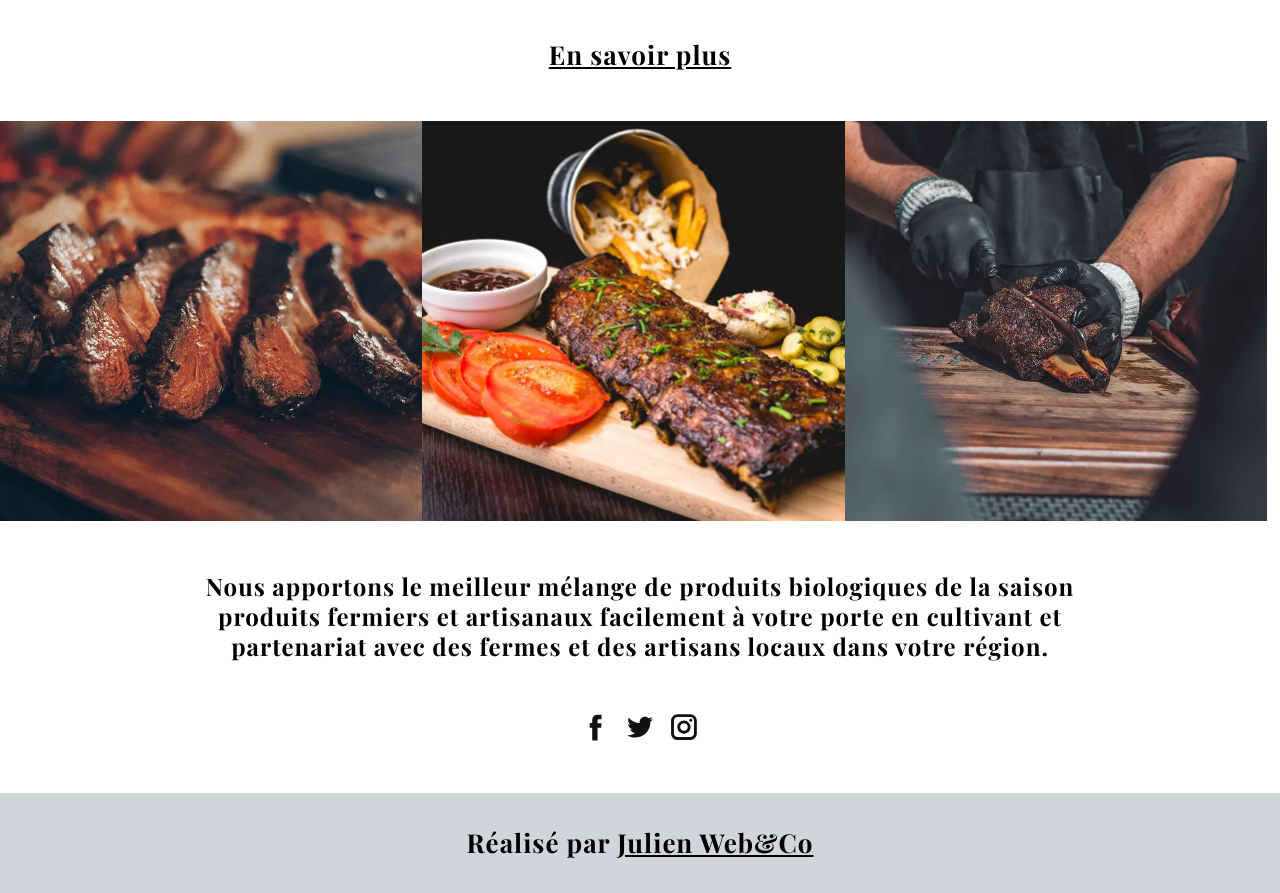
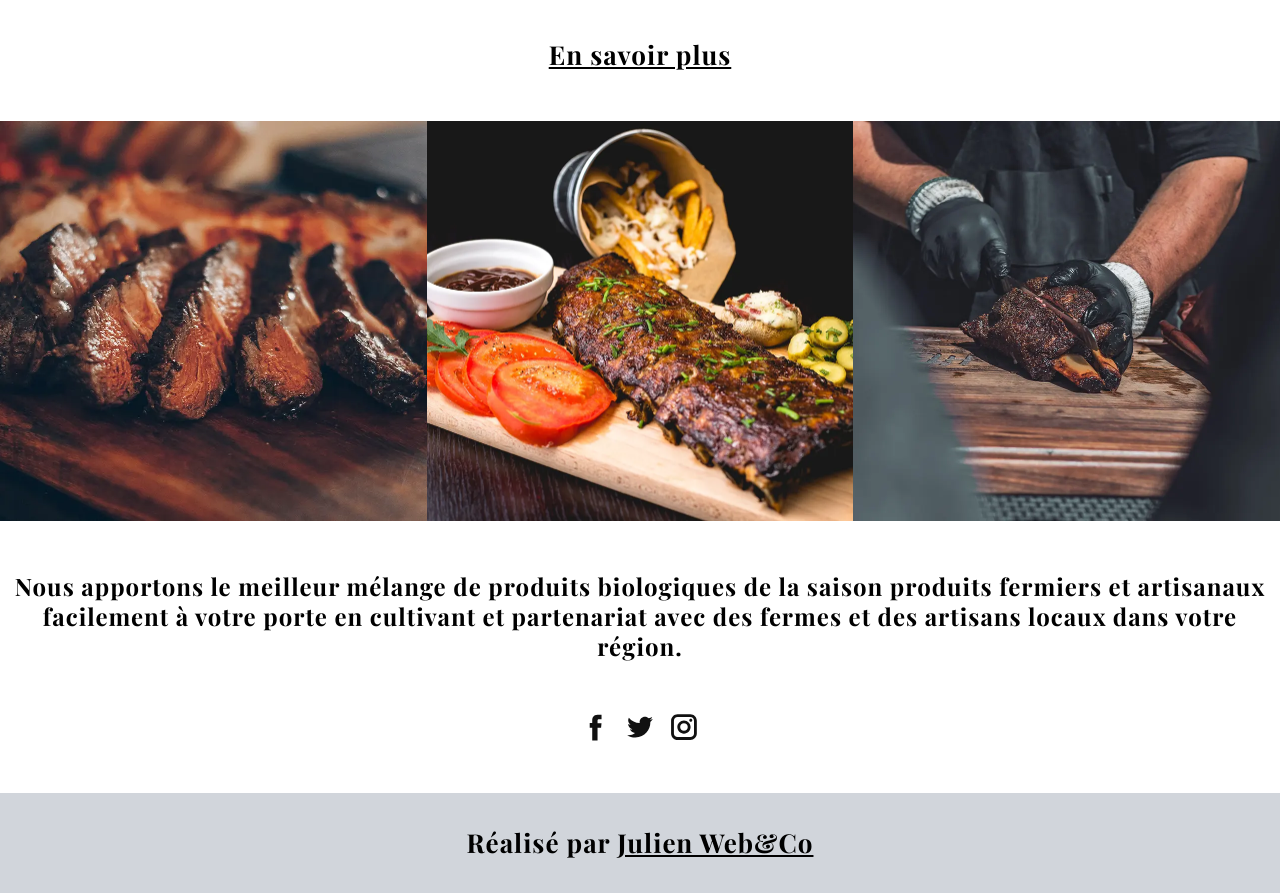
Before and after one commit to JulienCod/food-restaurant, a React (Vite) app: page / in a window 1280 px wide. Shown: the part 5280-6173 px from the top of the page. Built offline with nearby package versions, Linux system fonts and the light colour scheme.

Commit message:
add component bottomPage

```diff
--- a/src/App.jsx
+++ b/src/App.jsx
@@ -16,6 +16,7 @@ import ImageArticleBlog2 from "./assets/images/article-communauté.webp";
 import ImageArticleBlog3 from "./assets/images/article-philosophie.webp";
 import Card from "./assets/components/card/card";
 import LearnToCook from "./assets/components/learn-to-cook/LearnToCook";
+import BottomPage from "./assets/components/bottom-page/bottomPage";
 
 
 
@@ -153,63 +154,7 @@ function App() {
 
       <LearnToCook animateElementsRef={animateElementsRef} />
 
-      {/* section 7 */}
-      <section className="flex flex-col gap-[50px] my-[50px]">
-        <div className="md:flex">
-          <img
-            loading="lazy"
-            className="h-[560px] w-full object-cover md:h-[400px] md:w-[33%] animate"
-            ref={(el) => animateElementsRef.current.push(el)}
-            src="/src/assets/images/image-bottom (1).webp"
-            alt="Image représentant de la viande rouge coupée "
-          />
-          <img
-            loading="lazy"
-            className="h-[560px] w-full object-cover md:h-[400px] md:w-[33%] animate"
-            ref={(el) => animateElementsRef.current.push(el)}
-            src="/src/assets/images/image-bottom (2).webp"
-            alt="Image représentant un ribs"
-          />
-          <img
-            loading="lazy"
-            className="h-[560px] w-full object-cover md:h-[400px] md:w-[33%] animate"
-            ref={(el) => animateElementsRef.current.push(el)}
-            src="/src/assets/images/image-bottom (3).webp"
-            alt="Image représentant un homme en train de couper de la viande"
-          />
-        </div>
-        <div
-          className="animate gap-[50px] flex flex-col"
-          ref={(el) => animateElementsRef.current.push(el)}
-        >
-          <div className="max-w-[358px] px-2 m-auto md:max-w-[75%]">
-            <p className=" font-bold text-center text-[18px] lg:text-[24px]">
-              Nous apportons le meilleur mélange de produits biologiques de la
-              saison produits fermiers et artisanaux facilement à votre porte en
-              cultivant et partenariat avec des fermes et des artisans locaux
-              dans votre région.
-            </p>
-          </div>
-          <div className="flex justify-center gap-3 ">
-            <img
-              loading="lazy"
-              src="/src/assets/svg/facebook.svg"
-              alt="Icon de facebook"
-            />
-            <img
-              loading="lazy"
-              src="/src/assets/svg/twitter.svg"
-              alt="Icon de twitter"
-            />
-            <img
-              loading="lazy"
-              src="/src/assets/svg/intagram.svg"
-              alt="Icon de Instagram"
-            />
-          </div>
-        </div>
-      </section>
-      {/* fin section 7 */}
+      <BottomPage animateElementsRef={animateElementsRef}/>
       {/* footer */}
       <footer className="bg-gray-300 h-[100px] flex justify-center items-center">
         <p className="text-[20px] lg:text-[26px] font-bold text-center">
--- /dev/null
+++ b/src/assets/components/bottom-page/bottomPage.jsx
@@ -0,0 +1,45 @@
+import Image1 from "../../images/image-bottom (1).webp";
+import Image2 from "../../images/image-bottom (2).webp";
+import Image3 from "../../images/image-bottom (3).webp";
+import IconFacebbok from "../../svg/facebook.svg";
+import IconTwitter from "../../svg/twitter.svg";
+import IconInstagram from "../../svg/intagram.svg";
+import Images from "../image/images";
+
+const BottomPage = ({animateElementsRef}) =>{
+    return(
+        <section className="flex flex-col gap-[50px] my-[50px]">
+        <div className="md:flex">
+            <div ref={(el) => animateElementsRef.current.push(el)} className="animate flex-1">
+                <Images src={Image1} alt={"Image représentant de la viande rouge coupée"} className={"h-[560px] w-full object-cover md:h-[400px] "} isLazy={true} />
+            </div>
+            <div ref={(el) => animateElementsRef.current.push(el)} className="animate flex-1">
+                <Images src={Image2} alt={"Image représentant un ribs"} className={"h-[560px] w-full object-cover md:h-[400px] "} isLazy={true} />
+            </div>
+            <div ref={(el) => animateElementsRef.current.push(el)} className="animate flex-1">
+                <Images src={Image3} alt={"Image représentant un homme en train de couper de la viande"} className={"h-[560px] w-full object-cover md:h-[400px] "} isLazy={true} />
+            </div>
+        </div>
+        <div
+          className="animate gap-[50px] flex flex-col"
+          ref={(el) => animateElementsRef.current.push(el)}
+        >
+          <div className="max-w-[358px] px-2 m-auto md:max-w-7xl">
+            <p className=" font-bold text-center text-[18px] lg:text-[24px]">
+              Nous apportons le meilleur mélange de produits biologiques de la
+              saison produits fermiers et artisanaux facilement à votre porte en
+              cultivant et partenariat avec des fermes et des artisans locaux
+              dans votre région.
+            </p>
+          </div>
+          <div className="flex justify-center gap-3 ">
+            <Images src={IconFacebbok} alt={"Icon de facebook"} isLazy={true} />
+            <Images src={IconTwitter} alt={"Icon de twitter"} isLazy={true} />
+            <Images src={IconInstagram} alt={"Icon de instagram"} isLazy={true} />
+          </div>
+        </div>
+      </section>
+    )
+}
+
+export default BottomPage;
```
